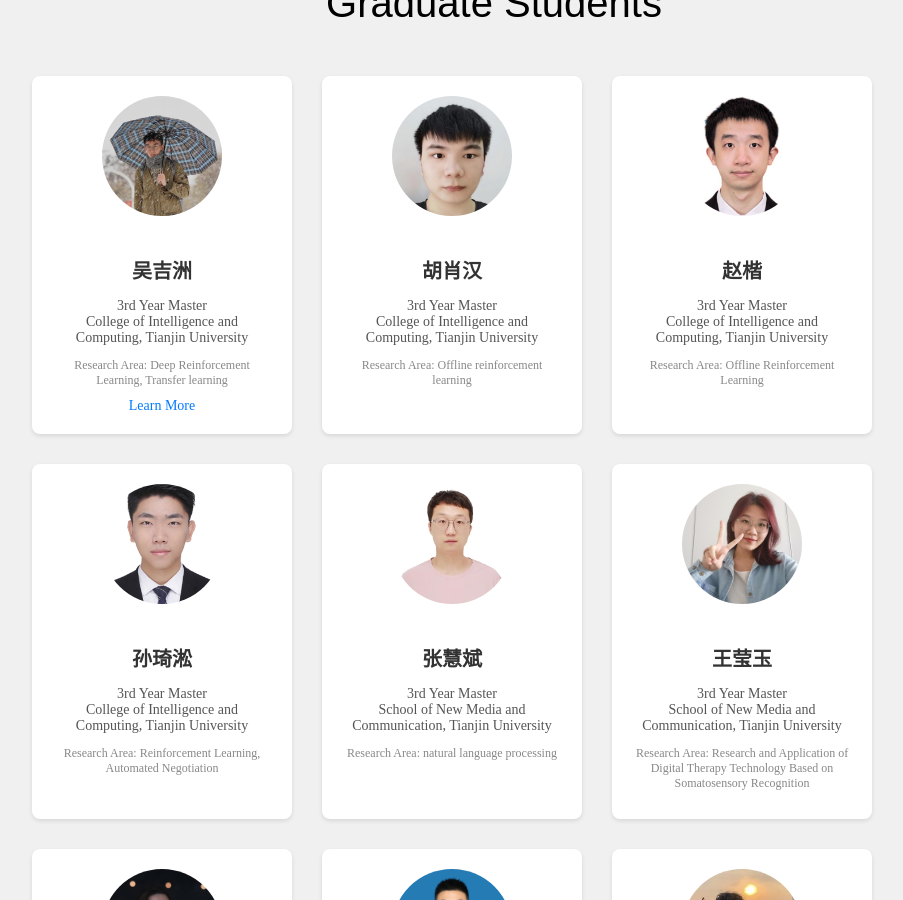
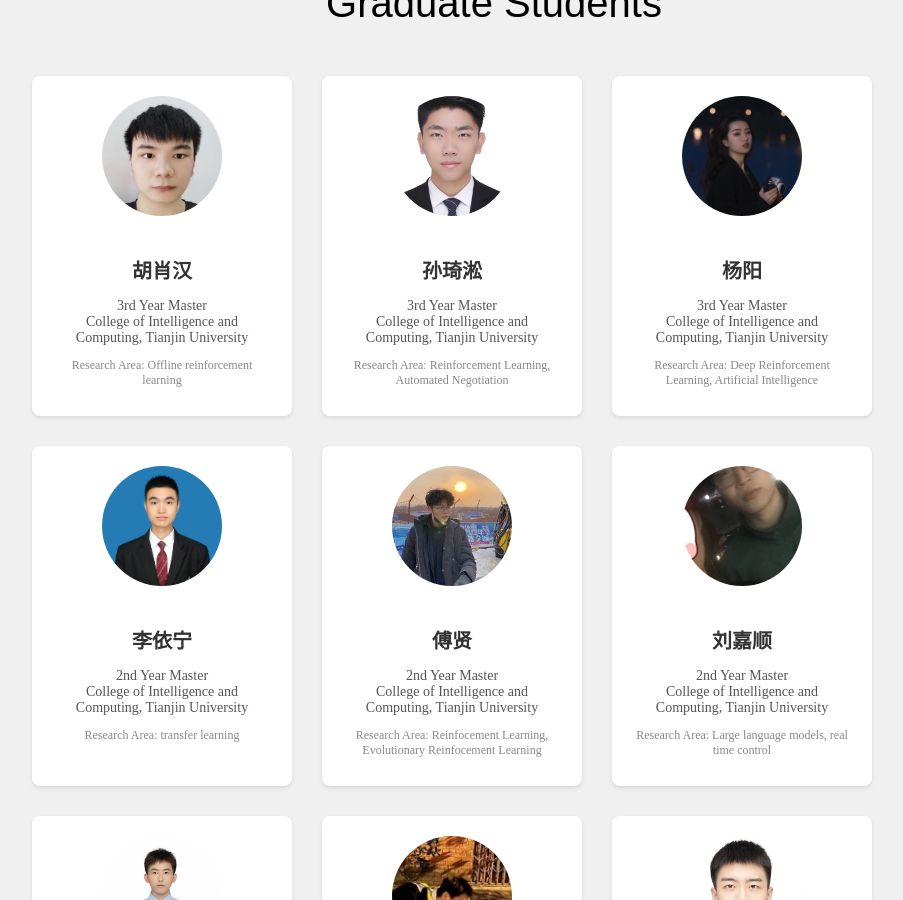
Before and after one commit to TJU-DRL-LAB/rl.beiyang.ren, a Jekyll site: the page built from pages/team.html, in a window 1280 px wide and 900 px high, scrolled down 2372 px. Shown: the whole window, without its empty margins (146-1049 px from the left). Built offline with Jekyll 4.4.1, drawn with Linux system fonts in a browser that asks for light colours; comment, search, counter and statistics services are not loaded; some of the changed text lies outside the part shown.

Commit message:
Update Site

```diff
--- a/_data/team.json
+++ b/_data/team.json
@@ -90,13 +90,6 @@
     "type": "Graduate Students",
     "item": [
       {
-        "name": "\u5434\u5409\u6d32",
-        "desc": "3rd Year Master<br>College of Intelligence and Computing, Tianjin University",
-        "img": "/assets/image/team/\u5434\u5409\u6d32.png",
-        "link": "https://github.com/Cubism-star",
-        "area": "Research Area: Deep Reinforcement Learning, Transfer learning"
-      },
-      {
         "name": "\u80e1\u8096\u6c49",
         "desc": "3rd Year Master<br>College of Intelligence and Computing, Tianjin University",
         "img": "/assets/image/team/\u80e1\u8096\u6c49.jpg",
@@ -104,32 +97,11 @@
         "area": "Research Area: Offline reinforcement learning"
       },
       {
-        "name": "\u8d75\u6977",
-        "desc": "3rd Year Master<br>College of Intelligence and Computing, Tianjin University",
-        "img": "/assets/image/team/\u8d75\u6977.png",
-        "link": "",
-        "area": "Research Area: Offline Reinforcement Learning"
-      },
-      {
         "name": "\u5b59\u7426\u6dde",
         "desc": "3rd Year Master<br>College of Intelligence and Computing, Tianjin University",
         "img": "/assets/image/team/\u5b59\u7426\u6dde.png",
         "link": "",
         "area": "Research Area: Reinforcement Learning, Automated Negotiation"
-      },
-      {
-        "name": "\u5f20\u6167\u658c",
-        "desc": "3rd Year Master<br>School of New Media and Communication, Tianjin University",
-        "img": "/assets/image/team/\u5f20\u6167\u658c.png",
-        "link": "",
-        "area": "Research Area: natural language processing"
-      },
-      {
-        "name": "\u738b\u83b9\u7389",
-        "desc": "3rd Year Master<br>School of New Media and Communication, Tianjin University",
-        "img": "/assets/image/team/\u738b\u83b9\u7389.jpg",
-        "link": "",
-        "area": "Research Area: Research and Application of Digital Therapy Technology Based on Somatosensory Recognition"
       },
       {
         "name": "\u6768\u9633",
@@ -282,6 +254,20 @@
     "type": "Alumni (Master)",
     "item": [
       {
+        "name": "\u8d75\u6977",
+        "desc": "Graduated with a Master degree in 2024, working at Bilibili",
+        "img": "/assets/image/team/\u8d75\u6977.png",
+        "link": "",
+        "area": "Research Area: Offline Reinforcement Learning"
+      },
+      {
+        "name": "\u5434\u5409\u6d32",
+        "desc": "Graduated with a Master degree in 2024, working at Alibaba",
+        "img": "/assets/image/team/\u5434\u5409\u6d32.png",
+        "link": "https://github.com/Cubism-star",
+        "area": "Research Area: Deep Reinforcement Learning, Transfer learning"
+      },
+      {
         "name": "\u5c24\u6052",
         "desc": "Graduated with a Master degree in 2023, working at China Academy of Aerospace Scientce and Innovation",
         "img": "/assets/image/team/\u5c24\u6052.jpg",
```
Also changed, not shown: 2 other files.
